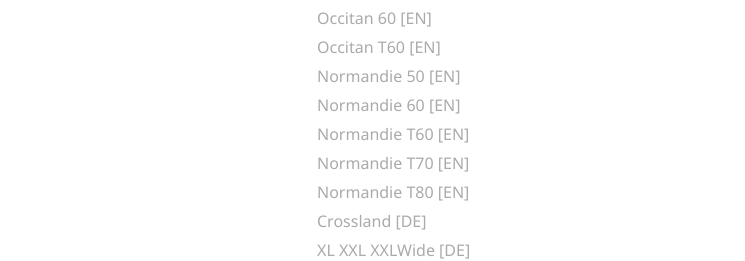
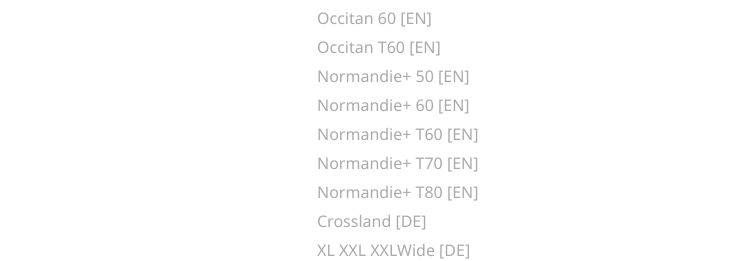
Before and after one commit to JulienYvesRICHARD/marketing.gb-group, a Vue app: page /gregoire-besson in a window 1280 px wide. Shown: the part 4087-4348 px from the top of the page, without its empty margins (53-798 px from the left). Built offline with nearby package versions, Linux system fonts and the light colour scheme.

Commit message:
Update EN leaflets

```diff
--- a/src/views/Gregoire.vue
+++ b/src/views/Gregoire.vue
@@ -673,17 +673,17 @@
               {
                 name: 'Ploughing 40 / 50 [EN]',
                 link:
-                  'https://marketing.cellar-c2.services.clever-cloud.com/leaflets/gregoire-besson/ploughing-index-40-50-en.pdf'
+                  'http://marketing.cellar-c2.services.clever-cloud.com/leaflets/gregoire-besson/2023-02-02-ploughing-40-50-en.pdf'
               },
               {
                 name: 'Ploughing 60 / 70 [EN]',
                 link:
-                  'https://marketing.cellar-c2.services.clever-cloud.com/leaflets/gregoire-besson/ploughing-index-60-70-en.pdf'
+                  'http://marketing.cellar-c2.services.clever-cloud.com/leaflets/gregoire-besson/2023-02-02-ploughing-60-70-en.pdf'
               },
               {
                 name: 'Ploughing 80 / 90 [EN]',
                 link:
-                  'https://marketing.cellar-c2.services.clever-cloud.com/leaflets/gregoire-besson/ploughing-index-80-90-en.pdf'
+                  'http://marketing.cellar-c2.services.clever-cloud.com/leaflets/gregoire-besson/2023-02-02-ploughing-80-90-en.pdf'
               }
             ]
           },
@@ -712,17 +712,17 @@
               {
                 name: 'Stubble cultivat. 40 / 50 [EN]',
                 link:
-                  'https://marketing.cellar-c2.services.clever-cloud.com/leaflets/gregoire-besson/stubble-cultivation-index-40-50-en.pdf'
+                  'http://marketing.cellar-c2.services.clever-cloud.com/leaflets/gregoire-besson/2023-02-06-stubble-cultivation-40-50-en.pdf'
               },
               {
                 name: 'Stubble cultivat. 60 / 70 [EN]',
                 link:
-                  'https://marketing.cellar-c2.services.clever-cloud.com/leaflets/gregoire-besson/stubble-cultivation-index-60-70-en.pdf'
+                  'http://marketing.cellar-c2.services.clever-cloud.com/leaflets/gregoire-besson/2023-02-06-stubble-cultivation-60-70-en.pdf'
               },
               {
                 name: 'Stubble cultivat. 80 / 90 [EN]',
                 link:
-                  'https://marketing.cellar-c2.services.clever-cloud.com/leaflets/gregoire-besson/stubble-cultivation-index-80-90-en.pdf'
+                  'http://marketing.cellar-c2.services.clever-cloud.com/leaflets/gregoire-besson/2023-02-06-stubble-cultivation-80-90-en.pdf'
               }
             ]
           },
@@ -746,12 +746,12 @@
               {
                 name: 'Restructuring 60 / 70 [EN]',
                 link:
-                  'https://marketing.cellar-c2.services.clever-cloud.com/leaflets/gregoire-besson/restructuring-index-60-70-en.pdf'
+                  'http://marketing.cellar-c2.services.clever-cloud.com/leaflets/gregoire-besson/2023-02-02-restructuring-60-70-en.pdf'
               },
               {
                 name: 'Restructuring 80 / 90 [EN]',
                 link:
-                  'https://marketing.cellar-c2.services.clever-cloud.com/leaflets/gregoire-besson/restructuring-index-80-90-en.pdf'
+                  'http://marketing.cellar-c2.services.clever-cloud.com/leaflets/gregoire-besson/2023-02-02-restructuring-80-90-en.pdf'
               }
             ]
           },
@@ -775,17 +775,12 @@
               {
                 name: 'Soil preparation 40 / 50 [EN]',
                 link:
-                  'https://marketing.cellar-c2.services.clever-cloud.com/leaflets/gregoire-besson/soil-preparation-index-40-50-en.pdf'
+                  'http://marketing.cellar-c2.services.clever-cloud.com/leaflets/gregoire-besson/2023-02-02-soil-preparation-40-50-en.pdf'
               },
               {
                 name: 'Soil preparation 60 / 70 [EN]',
                 link:
-                  'https://marketing.cellar-c2.services.clever-cloud.com/leaflets/gregoire-besson/soil-preparation-index-60-70-en.pdf'
-              },
-              {
-                name: 'Soil preparation 80 / 90 [EN]',
-                link:
-                  'https://marketing.cellar-c2.services.clever-cloud.com/leaflets/gregoire-besson/soil-preparation-index-80-90-en.pdf'
+                  'http://marketing.cellar-c2.services.clever-cloud.com/leaflets/gregoire-besson/2023-02-02-soil-preparation-60-70-en.pdf'
               }
             ]
           }
@@ -872,27 +867,27 @@
               {
                 name: 'Rover 50 [EN]',
                 link:
-                  'https://marketing.cellar-c2.services.clever-cloud.com/leaflets/gregoire-besson/rover-50-en.pdf'
+                  'http://marketing.cellar-c2.services.clever-cloud.com/leaflets/gregoire-besson/2023-02-07-rover-50-en.pdf'
               },
               {
                 name: 'Rover 60 [EN]',
                 link:
-                  'https://marketing.cellar-c2.services.clever-cloud.com/leaflets/gregoire-besson/rover-60-en.pdf'
+                  'http://marketing.cellar-c2.services.clever-cloud.com/leaflets/gregoire-besson/2023-02-07-rover-60-en.pdf'
               },
               {
                 name: 'Rover 70 [EN]',
                 link:
-                  'https://marketing.cellar-c2.services.clever-cloud.com/leaflets/gregoire-besson/rover-70-en.pdf'
+                  'http://marketing.cellar-c2.services.clever-cloud.com/leaflets/gregoire-besson/2023-02-07-rover-70-en.pdf'
               },
               {
                 name: 'Rover 80 [EN]',
                 link:
-                  'https://marketing.cellar-c2.services.clever-cloud.com/leaflets/gregoire-besson/rover-80-en.pdf'
+                  'http://marketing.cellar-c2.services.clever-cloud.com/leaflets/gregoire-besson/2023-02-07-rover-80-en.pdf'
               },
               {
                 name: 'Voyager C60 [EN]',
                 link:
-                  'https://marketing.cellar-c2.services.clever-cloud.com/leaflets/gregoire-besson/voyager-c60-en.pdf'
+                  'http://marketing.cellar-c2.services.clever-cloud.com/leaflets/gregoire-besson/2023-02-07-voyager-c60-en.pdf'
               },
               {
                 name: 'Voyager C80 [EN]',
@@ -902,12 +897,12 @@
               {
                 name: 'Voyager S60 [EN]',
                 link:
-                  'https://marketing.cellar-c2.services.clever-cloud.com/leaflets/gregoire-besson/voyager-s60-en.pdf'
+                  'http://marketing.cellar-c2.services.clever-cloud.com/leaflets/gregoire-besson/2023-02-07-voyager-s60-en.pdf'
               },
               {
                 name: 'Voyager S70 [EN]',
                 link:
-                  'https://marketing.cellar-c2.services.clever-cloud.com/leaflets/gregoire-besson/voyager-s70-en.pdf'
+                  'http://marketing.cellar-c2.services.clever-cloud.com/leaflets/gregoire-besson/2023-02-07-voyager-s70-en.pdf'
               },
               {
                 name: 'R6 R8 [DE]',
@@ -1098,32 +1093,32 @@
               {
                 name: 'Dekoflex 60 [EN]',
                 link:
-                  'https://marketing.cellar-c2.services.clever-cloud.com/leaflets/gregoire-besson/dekoflex-60-en.pdf'
+                  'http://marketing.cellar-c2.services.clever-cloud.com/leaflets/gregoire-besson/2023-02-07-dekoflex-60-en.pdf'
               },
               {
                 name: 'Crossland 50 [EN]',
                 link:
-                  'https://marketing.cellar-c2.services.clever-cloud.com/leaflets/gregoire-besson/crossland-50-en.pdf'
+                  'http://marketing.cellar-c2.services.clever-cloud.com/leaflets/gregoire-besson/2023-02-07-crossland-50-en.pdf'
               },
               {
                 name: 'Crossland 60 [EN]',
                 link:
-                  'https://marketing.cellar-c2.services.clever-cloud.com/leaflets/gregoire-besson/crossland-60-en.pdf'
+                  'http://marketing.cellar-c2.services.clever-cloud.com/leaflets/gregoire-besson/2023-02-07-crossland-60-en.pdf'
               },
               {
                 name: 'Crossland T60 [EN]',
                 link:
-                  'https://marketing.cellar-c2.services.clever-cloud.com/leaflets/gregoire-besson/crossland-t60-en.pdf'
+                  'http://marketing.cellar-c2.services.clever-cloud.com/leaflets/gregoire-besson/2023-02-07-crossland-t60-en.pdf'
               },
               {
                 name: 'Crossland T70 [EN]',
                 link:
-                  'https://marketing.cellar-c2.services.clever-cloud.com/leaflets/gregoire-besson/crossland-t70-en.pdf'
+                  'http://marketing.cellar-c2.services.clever-cloud.com/leaflets/gregoire-besson/2023-02-07-crossland-t70-en.pdf'
               },
               {
                 name: 'Crossland T80 [EN]',
                 link:
-                  'https://marketing.cellar-c2.services.clever-cloud.com/leaflets/gregoire-besson/crossland-t80-en.pdf'
+                  'http://marketing.cellar-c2.services.clever-cloud.com/leaflets/gregoire-besson/2023-02-07-crossland-t80-en.pdf'
               },
               {
                 name: 'Cover V T50 [EN]',
@@ -1178,42 +1173,42 @@
               {
                 name: 'Occitan 50 [EN]',
                 link:
-                  'https://marketing.cellar-c2.services.clever-cloud.com/leaflets/gregoire-besson/occitan-50-en.pdf'
+                  'http://marketing.cellar-c2.services.clever-cloud.com/leaflets/gregoire-besson/2023-02-07-occitan-50-en.pdf'
               },
               {
                 name: 'Occitan 60 [EN]',
                 link:
-                  'https://marketing.cellar-c2.services.clever-cloud.com/leaflets/gregoire-besson/occitan-60-en.pdf'
+                  'http://marketing.cellar-c2.services.clever-cloud.com/leaflets/gregoire-besson/2023-02-07-occitan-60-en.pdf'
               },
               {
                 name: 'Occitan T60 [EN]',
                 link:
-                  'https://marketing.cellar-c2.services.clever-cloud.com/leaflets/gregoire-besson/occitan-t60-en.pdf'
-              },
-              {
-                name: 'Normandie 50 [EN]',
-                link:
-                  'https://marketing.cellar-c2.services.clever-cloud.com/leaflets/gregoire-besson/normandie-50-en.pdf'
-              },
-              {
-                name: 'Normandie 60 [EN]',
-                link:
-                  'https://marketing.cellar-c2.services.clever-cloud.com/leaflets/gregoire-besson/normandie-60-en.pdf'
-              },
-              {
-                name: 'Normandie T60 [EN]',
-                link:
-                  'https://marketing.cellar-c2.services.clever-cloud.com/leaflets/gregoire-besson/normandie-t60-en.pdf'
-              },
-              {
-                name: 'Normandie T70 [EN]',
-                link:
-                  'https://marketing.cellar-c2.services.clever-cloud.com/leaflets/gregoire-besson/normandie-t70-en.pdf'
-              },
-              {
-                name: 'Normandie T80 [EN]',
-                link:
-                  'https://marketing.cellar-c2.services.clever-cloud.com/leaflets/gregoire-besson/normandie-t80-en.pdf'
+                  'http://marketing.cellar-c2.services.clever-cloud.com/leaflets/gregoire-besson/2023-02-07-occitan-t60-en.pdf'
+              },
+              {
+                name: 'Normandie+ 50 [EN]',
+                link:
+                  'http://marketing.cellar-c2.services.clever-cloud.com/leaflets/gregoire-besson/2023-02-07-normandieplus-50-en.pdf'
+              },
+              {
+                name: 'Normandie+ 60 [EN]',
+                link:
+                  'http://marketing.cellar-c2.services.clever-cloud.com/leaflets/gregoire-besson/2023-02-07-normandieplus-60-en.pdf'
+              },
+              {
+                name: 'Normandie+ T60 [EN]',
+                link:
+                  'http://marketing.cellar-c2.services.clever-cloud.com/leaflets/gregoire-besson/2023-02-07-normandieplus-t60-en.pdf'
+              },
+              {
+                name: 'Normandie+ T70 [EN]',
+                link:
+                  'http://marketing.cellar-c2.services.clever-cloud.com/leaflets/gregoire-besson/2023-02-07-normandieplus-t70-en.pdf'
+              },
+              {
+                name: 'Normandie+ T80 [EN]',
+                link:
+                  'http://marketing.cellar-c2.services.clever-cloud.com/leaflets/gregoire-besson/2023-02-07-normandieplus-t80-en.pdf'
               },
               {
                 name: 'Crossland [DE]',
@@ -1339,12 +1334,12 @@
               {
                 name: 'Helios Mono 60 [EN]',
                 link:
-                  'https://marketing.cellar-c2.services.clever-cloud.com/leaflets/gregoire-besson/helios-mono-60-en.pdf'
+                  'http://marketing.cellar-c2.services.clever-cloud.com/leaflets/gregoire-besson/2023-02-07-helios-mono-60-en.pdf'
               },
               {
                 name: 'Helios Duo 60 [EN]',
                 link:
-                  'https://marketing.cellar-c2.services.clever-cloud.com/leaflets/gregoire-besson/helios-duo-60-en.pdf'
+                  'http://marketing.cellar-c2.services.clever-cloud.com/leaflets/gregoire-besson/2023-02-07-helios-duo-60-en.pdf'
               },
               {
                 name: 'Helios Duo 70 [EN]',
```
